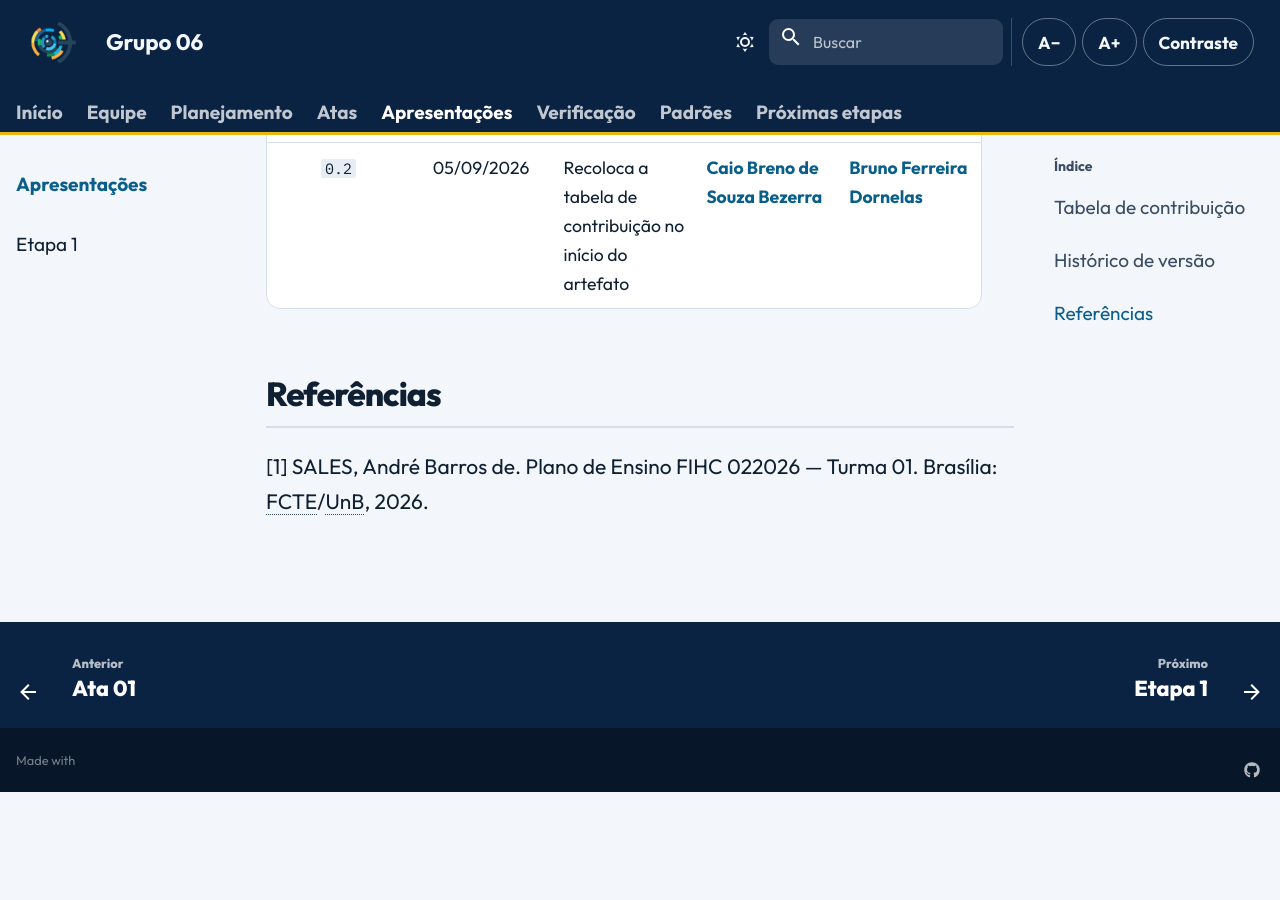
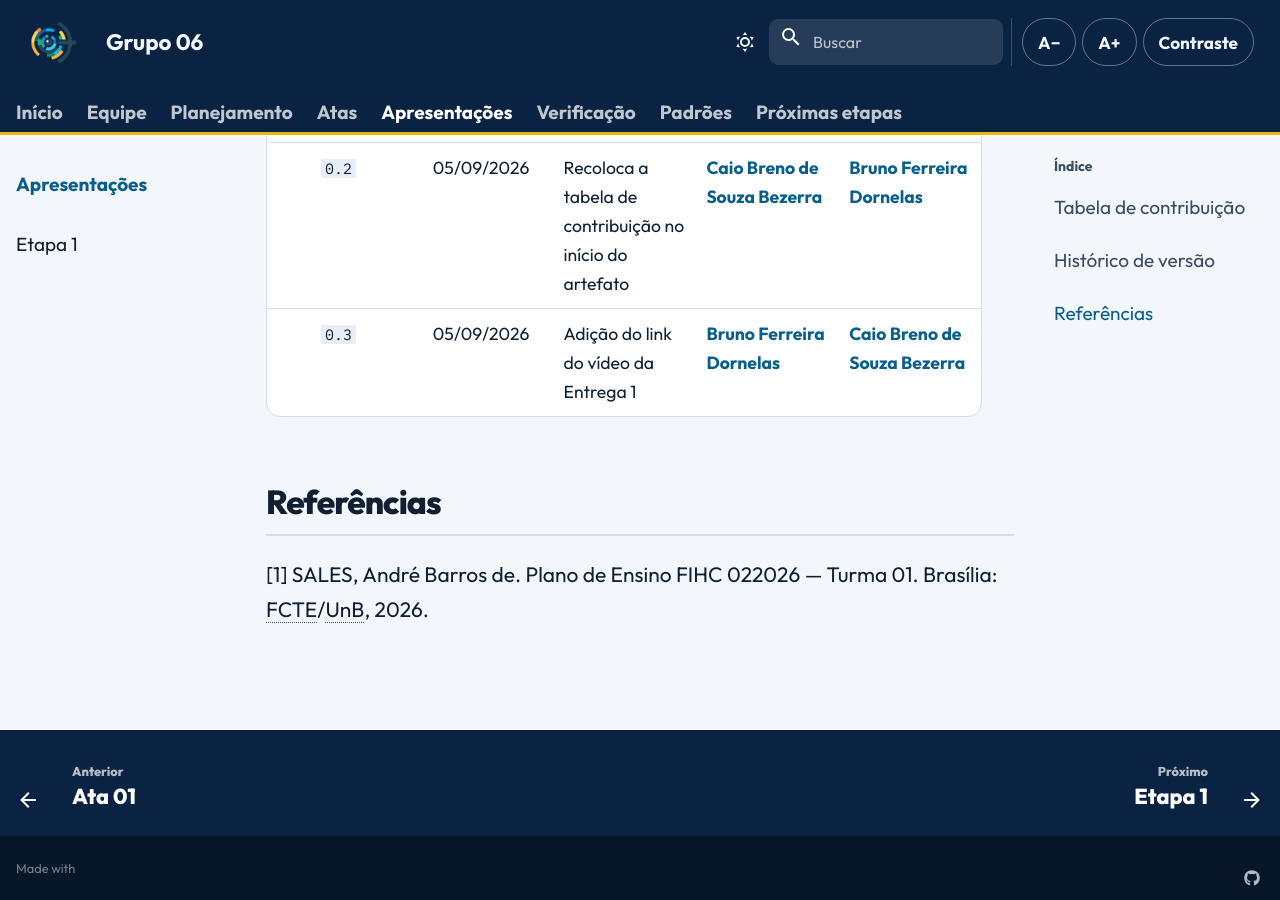
Before and after one commit to Interacao-Humano-Computador/2026.2-Grupo06, an MkDocs documentation site: the page built from docs/apresentacoes/index.md, in a window 1280 px wide and 900 px high, scrolled down 1899 px. Built offline with MkDocs 1.6.1 and Material for MkDocs 9.7.7, drawn with Linux system fonts in a browser that asks for light colours; comment, search, counter and statistics services are not loaded; before the commit the page ends 2691 px from its top, so only the background shows below that; some of the changed lines change nothing that is shown.

Commit message:
docs: adiciona link do video da entrega 1 no indice de apresentacoes

```diff
--- a/docs/apresentacoes/index.md
+++ b/docs/apresentacoes/index.md
@@ -17,7 +17,7 @@
 
 | Etapa | Data da apresentação | Vídeo | Participantes | Página |
 | :---: | :---: | --- | --- | --- |
-| 1 | 08/09/2026 | A inserir | Autores dos artefatos da Entrega 1 | [Etapa 1](etapa-01.md) |
+| 1 | 08/09/2026 | [YouTube](https://youtu.be/NQzcNg32G2k) | Autores dos artefatos da Entrega 1 | [Etapa 1](etapa-01.md) |
 | 2 | 29/09/2026 | — | — | — |
 | 3 | 08/10/2026 | — | — | — |
 | 4 | 15/10/2026 | — | — | — |
@@ -36,6 +36,7 @@
 | :---: | :---: | --- | --- | --- |
 | `0.1` | 04/09/2026 | Índice das apresentações | [Caio Breno de Souza Bezerra](https://github.com/CaioBezerra-Dev) | [Heitor Pinheiro Gonçalves das Chagas](https://github.com/Heitorovski01) |
 | `0.2` | 05/09/2026 | Recoloca a tabela de contribuição no início do artefato | [Caio Breno de Souza Bezerra](https://github.com/CaioBezerra-Dev) | [Bruno Ferreira Dornelas](https://github.com/brunnf) |
+| `0.3` | 05/09/2026 | Adição do link do vídeo da Entrega 1 | [Bruno Ferreira Dornelas](https://github.com/brunnf) | [Caio Breno de Souza Bezerra](https://github.com/CaioBezerra-Dev) |
 
 ## Referências
 
```
